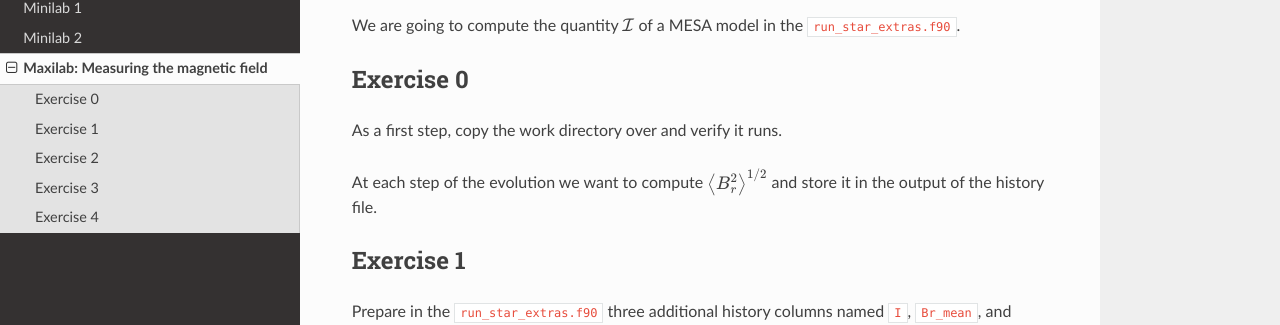
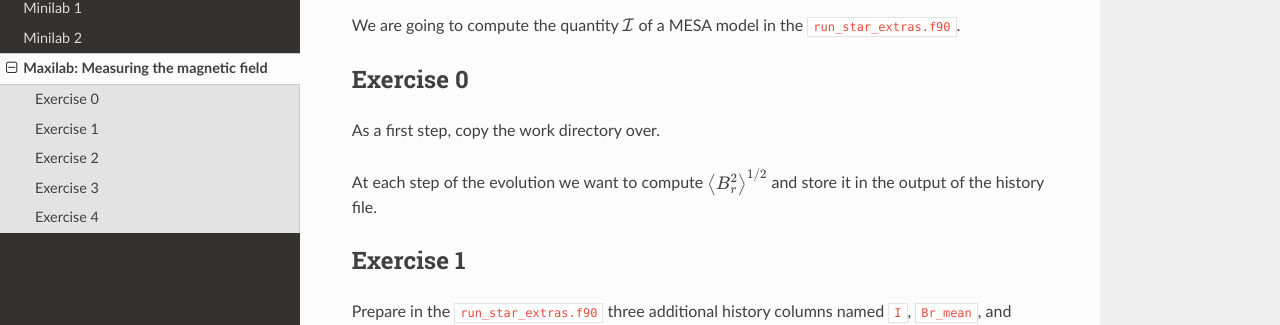
Before and after one commit to mesa-summer-school-2023/mesa-school-bugnet, a Sphinx documentation site: the page built from docs/maxilab.rst, in a window 1280 px wide and 900 px high, scrolled down 645 px. Shown: the part 137-462 px from the top of the window. Built offline with Sphinx 7.4.7 and the Read the Docs theme 2.0.0, drawn with Linux system fonts in a browser that asks for light colours.

Commit message:
Update maxilab.rst

```diff
--- a/docs/maxilab.rst
+++ b/docs/maxilab.rst
@@ -27,7 +27,7 @@ We are going to compute the quantity :math:`\mathcal{I}` of a MESA model in the
 
 Exercise 0
 --------
-As a first step, copy the work directory over and verify it runs.
+As a first step, copy the work directory over.
 
 At each step of the evolution we want to compute :math:`\left< B_r^2\right>^{1/2}` and store it in the output of the history file.
 
```
